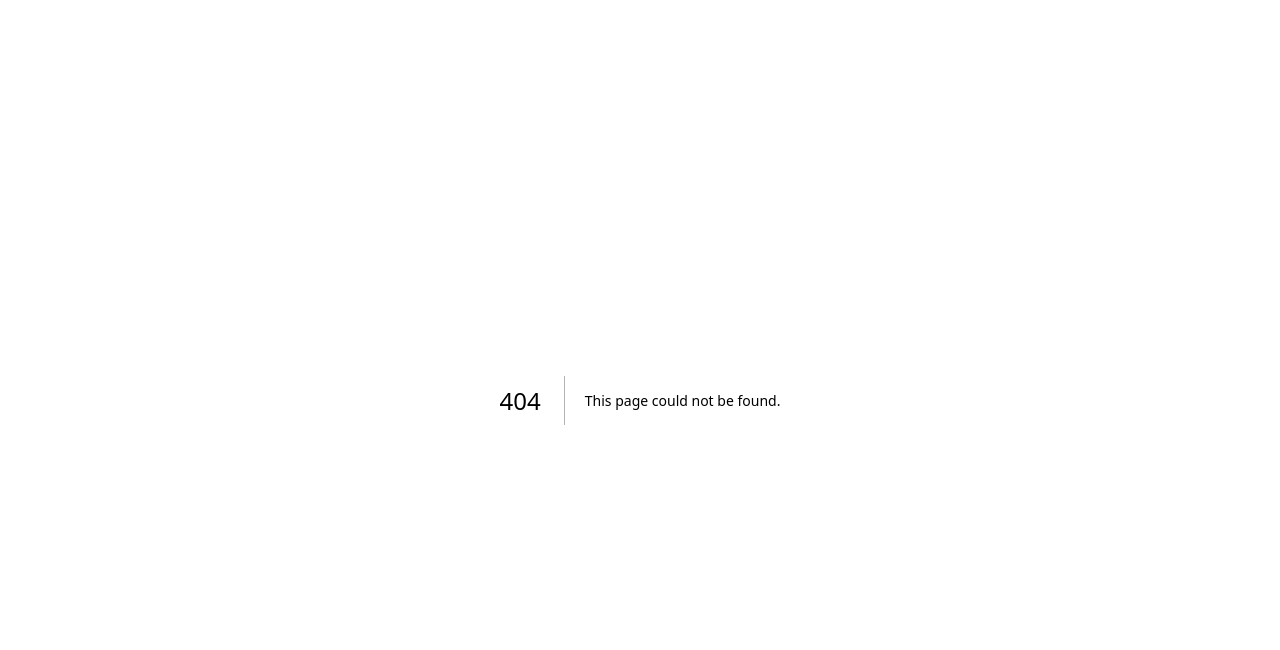
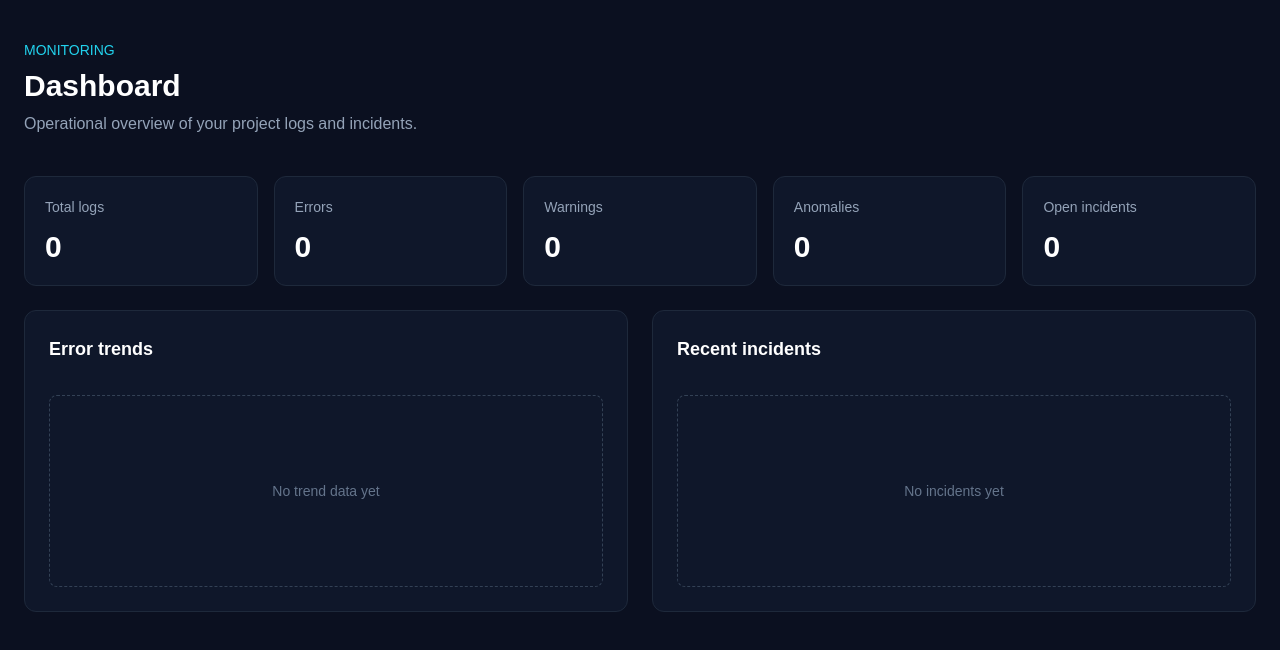
Before and after one commit to swapprojact-cmd/ai-cloud-log-analyzer, a Next.js app in the folder frontend/: page /dashboard in a window 1280 px wide. Before the commit this address had no page. Shown: the top 650 px of the page. Built offline with nearby package versions, Linux system fonts and the light colour scheme.

Commit message:
feat: add monitoring dashboard page

```diff
--- /dev/null
+++ b/frontend/app/dashboard/page.tsx
@@ -0,0 +1,24 @@
+const stats = [
+  ["Total logs", "0"],
+  ["Errors", "0"],
+  ["Warnings", "0"],
+  ["Anomalies", "0"],
+  ["Open incidents", "0"],
+];
+
+export default function DashboardPage() {
+  return (
+    <main className="min-h-screen px-6 py-10">
+      <div className="mx-auto max-w-7xl">
+        <header className="mb-10"><p className="text-sm text-cyan-400">MONITORING</p><h1 className="mt-2 text-3xl font-bold text-white">Dashboard</h1><p className="mt-2 text-slate-400">Operational overview of your project logs and incidents.</p></header>
+        <section className="grid gap-4 sm:grid-cols-2 lg:grid-cols-5">
+          {stats.map(([label, value]) => <div key={label} className="rounded-xl border border-slate-800 bg-slate-900 p-5"><p className="text-sm text-slate-400">{label}</p><p className="mt-3 text-3xl font-bold text-white">{value}</p></div>)}
+        </section>
+        <section className="mt-6 grid gap-6 lg:grid-cols-2">
+          <div className="rounded-xl border border-slate-800 bg-slate-900 p-6"><h2 className="text-lg font-semibold text-white">Error trends</h2><div className="mt-8 flex h-48 items-center justify-center rounded-lg border border-dashed border-slate-700 text-sm text-slate-500">No trend data yet</div></div>
+          <div className="rounded-xl border border-slate-800 bg-slate-900 p-6"><h2 className="text-lg font-semibold text-white">Recent incidents</h2><div className="mt-8 flex h-48 items-center justify-center rounded-lg border border-dashed border-slate-700 text-sm text-slate-500">No incidents yet</div></div>
+        </section>
+      </div>
+    </main>
+  );
+}
```
